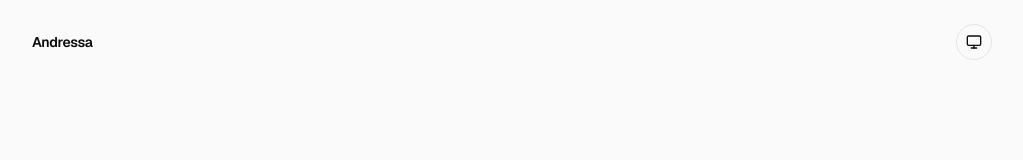
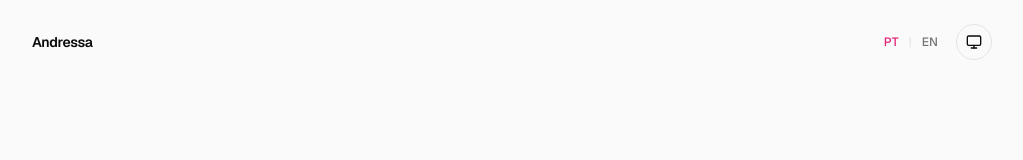
Before and after one commit to Xs1d7/portfolio, a Next.js app: page / in a window 1280 px wide. Shown: the top 160 px of the page, without its empty margins (128-1151 px from the left). Built offline with nearby package versions, Linux system fonts and the light colour scheme.

Commit message:
feat: add language support with LanguageProvider and LanguageToggle components

```diff
--- a/src/app/layout.tsx
+++ b/src/app/layout.tsx
@@ -1,6 +1,7 @@
 import type { Metadata } from "next";
 import { Geist, Geist_Mono } from "next/font/google";
 import { ThemeProvider } from "@/components/theme-provider";
+import { LanguageProvider } from "@/components/language-provider";
 import { Header } from "@/components/header";
 import "./globals.css";
 
@@ -16,7 +17,7 @@ const geistMono = Geist_Mono({
 
 export const metadata: Metadata = {
   title: "Andressa | Portfolio",
-  description: "Desenvolvedor Frontend — Portfolio profissional",
+  description: "Desenvolvedora Frontend — Portfolio profissional",
 };
 
 const themeScript = `
@@ -47,10 +48,12 @@ export default function RootLayout({
         className={`${geistSans.variable} ${geistMono.variable} font-sans antialiased`}
       >
         <ThemeProvider>
-          <div className="mx-auto w-full max-w-5xl px-4 sm:px-6 lg:px-8">
-            <Header />
-            {children}
-          </div>
+          <LanguageProvider>
+            <div className="mx-auto w-full max-w-5xl px-4 sm:px-6 lg:px-8">
+              <Header />
+              {children}
+            </div>
+          </LanguageProvider>
         </ThemeProvider>
       </body>
     </html>
--- a/src/app/page.tsx
+++ b/src/app/page.tsx
@@ -1,8 +1,14 @@
+"use client";
+
+import { useTranslation } from "@/components/language-provider";
+
 export default function Home() {
+  const { t } = useTranslation();
+
   return (
     <main className="flex min-h-svh flex-col items-center justify-center">
-      <h1 className="text-2xl font-semibold tracking-tight">Portfolio</h1>
-      <p className="mt-2 text-muted">Em construção</p>
+      <h1 className="text-2xl font-semibold tracking-tight">{t.hero.title}</h1>
+      <p className="mt-2 text-muted">{t.hero.subtitle}</p>
     </main>
   );
 }
--- a/src/components/header.tsx
+++ b/src/components/header.tsx
@@ -1,14 +1,21 @@
 "use client";
 
 import { ThemeToggle } from "@/components/theme-toggle";
+import { LanguageToggle } from "@/components/language-toggle";
+import { useTranslation } from "@/components/language-provider";
 
 export function Header() {
+  const { t } = useTranslation();
+
   return (
     <header className="flex items-center justify-between py-6">
       <span className="text-sm font-semibold tracking-tight text-foreground">
-        Andressa
+        {t.header.name}
       </span>
-      <ThemeToggle />
+      <div className="flex items-center gap-3">
+        <LanguageToggle />
+        <ThemeToggle />
+      </div>
     </header>
   );
 }
--- /dev/null
+++ b/src/components/language-provider.tsx
@@ -0,0 +1,63 @@
+"use client";
+
+import {
+  createContext,
+  useCallback,
+  useContext,
+  useEffect,
+  useState,
+} from "react";
+
+import pt from "@/translations/pt.json";
+import en from "@/translations/en.json";
+
+export type Locale = "pt" | "en";
+
+type Translations = typeof pt;
+
+const dictionaries: Record<Locale, Translations> = { pt, en };
+
+interface LanguageContextValue {
+  locale: Locale;
+  setLocale: (locale: Locale) => void;
+  t: Translations;
+}
+
+const LanguageContext = createContext<LanguageContextValue | undefined>(
+  undefined,
+);
+
+const STORAGE_KEY = "locale";
+
+export function LanguageProvider({ children }: { children: React.ReactNode }) {
+  const [locale, setLocaleState] = useState<Locale>("pt");
+
+  const setLocale = useCallback((newLocale: Locale) => {
+    setLocaleState(newLocale);
+    localStorage.setItem(STORAGE_KEY, newLocale);
+    document.documentElement.lang = newLocale === "pt" ? "pt-BR" : "en";
+  }, []);
+
+  useEffect(() => {
+    const stored = localStorage.getItem(STORAGE_KEY) as Locale | null;
+    if (stored && (stored === "pt" || stored === "en")) {
+      setLocaleState(stored);
+      document.documentElement.lang = stored === "pt" ? "pt-BR" : "en";
+    }
+  }, []);
+
+  return (
+    <LanguageContext.Provider
+      value={{ locale, setLocale, t: dictionaries[locale] }}
+    >
+      {children}
+    </LanguageContext.Provider>
+  );
+}
+
+export function useTranslation() {
+  const ctx = useContext(LanguageContext);
+  if (!ctx)
+    throw new Error("useTranslation must be used within LanguageProvider");
+  return ctx;
+}
--- /dev/null
+++ b/src/components/language-toggle.tsx
@@ -0,0 +1,35 @@
+"use client";
+
+import { useTranslation } from "@/components/language-provider";
+
+export function LanguageToggle() {
+  const { locale, setLocale } = useTranslation();
+
+  return (
+    <div className="flex items-center gap-1 text-xs font-medium">
+      <button
+        onClick={() => setLocale("pt")}
+        className={`rounded px-1.5 py-0.5 transition-colors duration-200 ${
+          locale === "pt"
+            ? "text-accent"
+            : "text-muted hover:text-foreground"
+        }`}
+        aria-label="Português"
+      >
+        PT
+      </button>
+      <span className="text-border">|</span>
+      <button
+        onClick={() => setLocale("en")}
+        className={`rounded px-1.5 py-0.5 transition-colors duration-200 ${
+          locale === "en"
+            ? "text-accent"
+            : "text-muted hover:text-foreground"
+        }`}
+        aria-label="English"
+      >
+        EN
+      </button>
+    </div>
+  );
+}
--- /dev/null
+++ b/src/translations/en.json
@@ -0,0 +1,13 @@
+{
+  "header": {
+    "name": "Andressa"
+  },
+  "hero": {
+    "title": "Portfolio",
+    "subtitle": "Under construction"
+  },
+  "meta": {
+    "title": "Andressa | Portfolio",
+    "description": "Frontend Developer — Professional portfolio"
+  }
+}
--- /dev/null
+++ b/src/translations/pt.json
@@ -0,0 +1,13 @@
+{
+  "header": {
+    "name": "Andressa"
+  },
+  "hero": {
+    "title": "Portfolio",
+    "subtitle": "Em construção"
+  },
+  "meta": {
+    "title": "Andressa | Portfolio",
+    "description": "Desenvolvedora Frontend — Portfolio profissional"
+  }
+}
```
